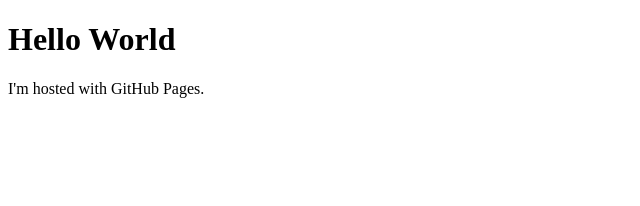
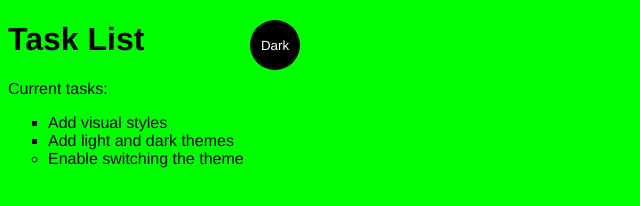
Before and after one commit to SSHUSSAIN-86/SSHUSSAIN-86.github.io, a plain HTML site: page index.html in a window 1280 px wide. Shown: the whole page, without its empty margins (0-640 px from the left). Drawn offline with Linux system fonts and the light colour scheme.

Commit message:
Initial commit2

```diff
--- /dev/null
+++ b/app.js
@@ -0,0 +1,17 @@
+'use strict'
+
+const switcher = document.querySelector('.btn');
+
+switcher.addEventListener('click', function() {
+    document.body.classList.toggle('dark-theme')
+
+    var className = document.body.className;
+    if(className == "light-theme") {
+        this.textContent = "Dark";
+    }
+    else {
+        this.textContent = "Light";
+    }
+    console.log('current class name: ' + className);
+
+});
--- a/index.html
+++ b/index.html
@@ -1,7 +1,22 @@
 <!DOCTYPE html>
-<html>
-<body>
-<h1>Hello World</h1>
-<p>I'm hosted with GitHub Pages.</p>
+<html lang="en">
+<head>
+    <meta charset="UTF-8">
+    <title>Simple website</title>
+    <link rel="stylesheet" href="main.css">
+</head>
+<body class="light-theme">
+    <h1>Task List</h1>
+    <p id="msg">Current tasks:</p>
+    <ul>
+      <li class="list">Add visual styles</li>
+      <li class="list">Add light and dark themes</li>
+      <li>Enable switching the theme</li>
+    </ul>
+    <div>
+        <button class="btn">Dark</button>
+    </div>
+   <script src="app.js"></script>
+   <noscript>You need to enable JavaScript to view the full site.</noscript>
 </body>
 </html>
--- /dev/null
+++ b/main.css
@@ -0,0 +1,49 @@
+
+:root {
+    --green: #00FF00;
+    --white: #ffffff;
+    --black: #000000;
+  }
+  * {
+    color: var(--fontColor);
+    font-family: helvetica;
+  }
+
+  body {
+      background: var(--bg);
+  }
+ul {
+    font-family: helvetica;
+}
+li {
+    list-style: circle;
+  }
+
+  .list {
+    list-style: square;
+  }
+  .light-theme {
+    --bg: var(--green);
+    --fontColor: var(--black);
+    --btnBg: var(--black);
+    --btnFontColor: var(--white);
+  }
+
+  .dark-theme {
+    --bg: var(--black);
+    --fontColor: var(--green);
+    --btnBg: var(--white);
+    --btnFontColor: var(--black);
+  }
+  .btn {
+    position: absolute;
+    top: 20px;
+    left: 250px;
+    height: 50px;
+    width: 50px;
+    border-radius: 50%;
+    border: none;
+    color: var(--btnFontColor);
+    background-color: var(--btnBg);
+  }
+  .btn:focus { outline-style: none; }
```
